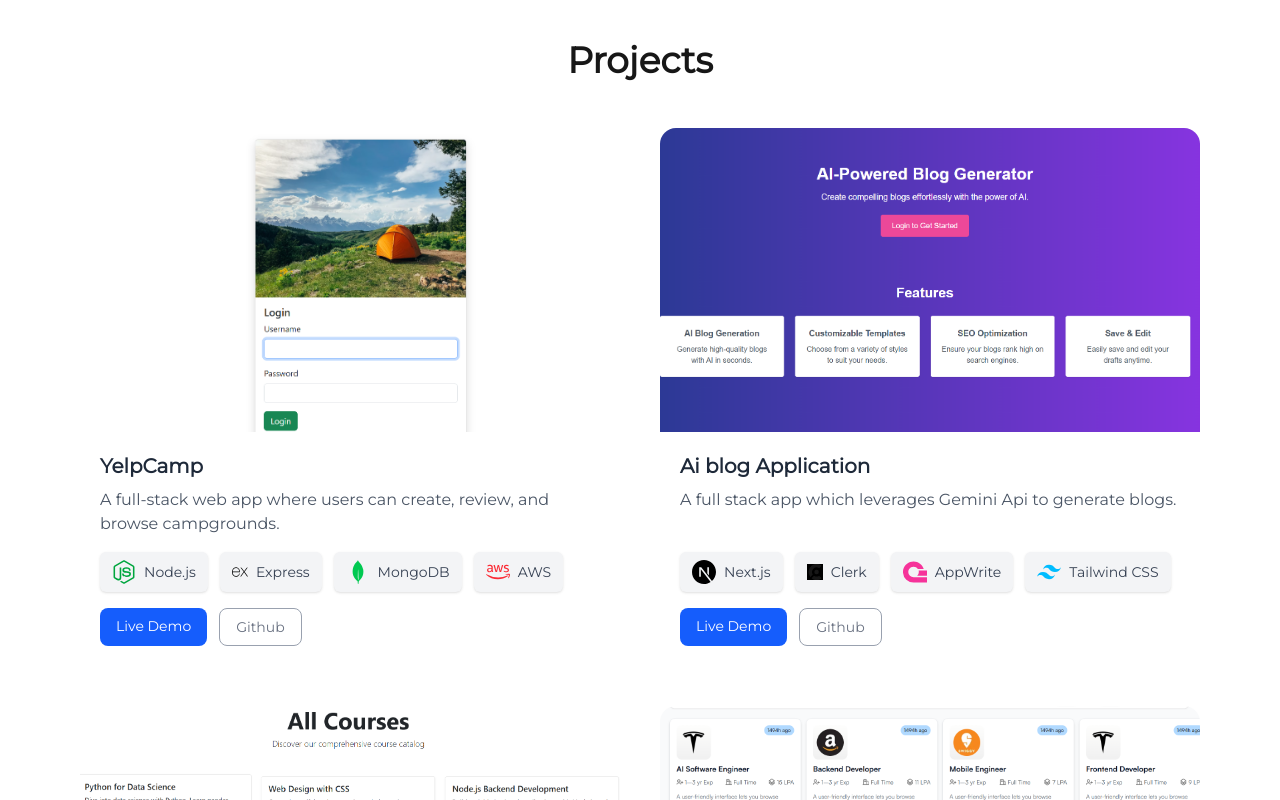
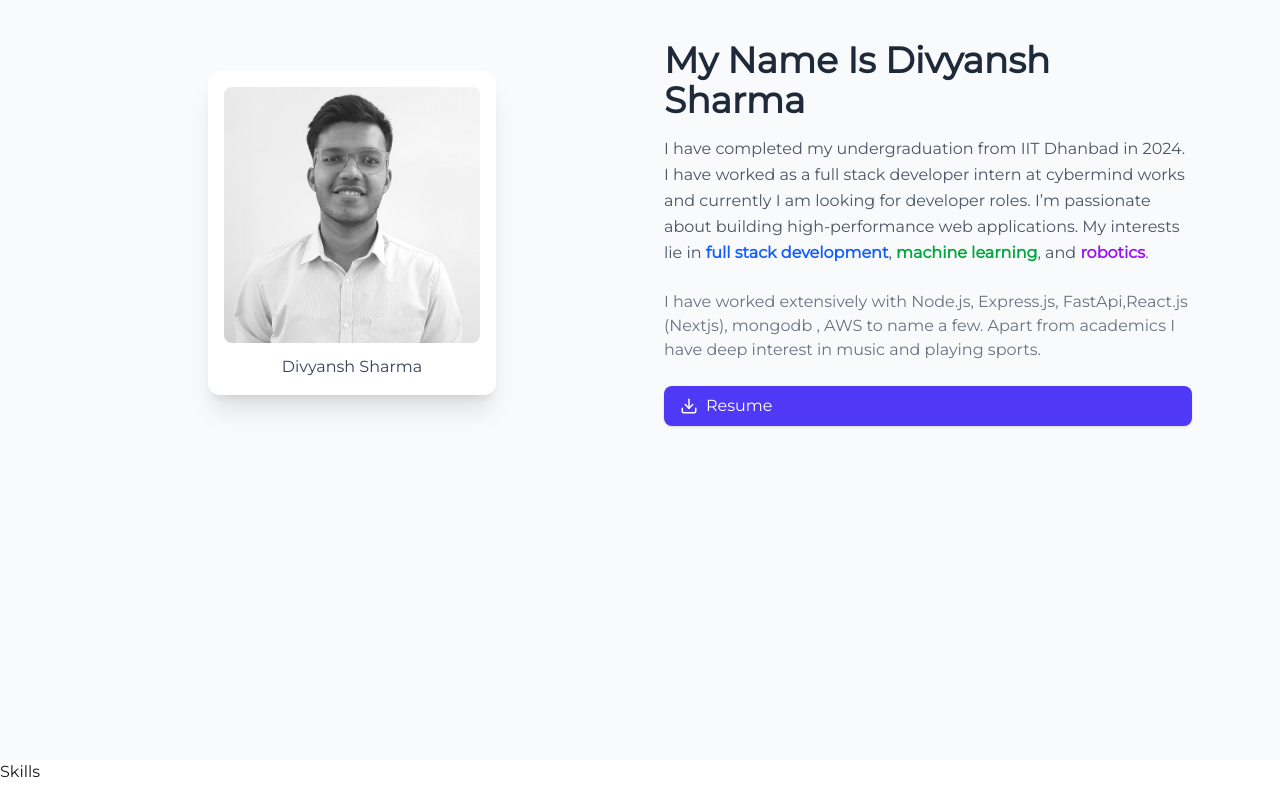
Before and after one commit to divyan154/portfolio, a Next.js app: page / in a window 1280 px wide. Shown: the part 900-1700 px from the top of the page. Built offline with nearby package versions, Linux system fonts and the light colour scheme.

Commit message:
About page

```diff
--- a/app/page.tsx
+++ b/app/page.tsx
@@ -1,11 +1,15 @@
+import AboutSection from "@/sections/AboutSection";
 import Contact from "@/sections/Contact";
 import Hero from "@/sections/Hero";
 import Projects from "@/sections/Projects";
+import Skills from "@/sections/Skills";
 
 export default function Home() {
   return (
     <div>
       <Hero />
+      <AboutSection />
+      <Skills/>
       <Projects />
       <Contact />
     </div>
--- a/package.json
+++ b/package.json
@@ -11,6 +11,7 @@
   "dependencies": {
     "@emailjs/browser": "^4.4.1",
     "framer-motion": "^12.23.12",
+    "lucide-react": "^0.542.0",
     "next": "15.5.0",
     "react": "19.1.0",
     "react-dom": "19.1.0",
--- a/sections/AboutSection.tsx
+++ b/sections/AboutSection.tsx
@@ -0,0 +1,79 @@
+"use client";
+import { motion } from "framer-motion";
+import { Download } from "lucide-react";
+import Image from "next/image";
+
+export default function AboutPage() {
+  return (
+    <section className="min-h-screen bg-gray-50 py-20" id="about">
+      <div className="max-w-6xl mx-auto grid grid-cols-1 md:grid-cols-2 gap-12 items-center px-6">
+        {/* --- IMAGE SIDE --- */}
+        <div className="flex justify-center">
+          <motion.div
+            initial={{ opacity: 0, scale: 0.9 }}
+            animate={{ opacity: 1, scale: 1 }}
+            transition={{ duration: 0.6 }}
+            whileHover={{ rotate: 1, scale: 1.05 }}
+            className="bg-white p-4 rounded-xl shadow-xl w-72"
+          >
+            <div className="relative w-64 h-64 overflow-hidden rounded-lg">
+              <Image
+                src="/myphoto.jpg"
+                alt="My Profile"
+                fill
+                className="object-cover grayscale hover:grayscale-0 hover:brightness-100 transition duration-500"
+              />
+            </div>
+            <p className="text-center mt-3 text-gray-700 font-medium">
+              Divyansh Sharma
+            </p>
+          </motion.div>
+        </div>
+
+        {/* --- TEXT SIDE --- */}
+        <div>
+          <h2 className="text-3xl md:text-4xl font-bold text-gray-800 mb-4">
+            My Name Is Divyansh Sharma
+          </h2>
+          <p className="text-gray-600 mb-6 leading-relaxed">
+            I have completed my undergraduation from IIT Dhanbad in 2024. I have
+            worked as a full stack developer intern at cybermind works and
+            currently I am looking for developer roles. I’m passionate about
+            building high-performance web applications. My interests lie in
+            <span className="font-semibold text-blue-600">
+              {" "}
+              full stack development
+            </span>
+            ,{" "}
+            <span className="font-semibold text-green-600">
+              machine learning
+            </span>
+            , and{" "}
+            <span className="font-semibold text-purple-600">robotics</span>.
+          </p>
+
+          {/* Skills */}
+
+          <p className="text-gray-500">
+            I have worked extensively with Node.js, Express.js, FastApi,React.js
+            (Nextjs), mongodb , AWS to name a few. Apart from academics I have
+            deep interest in music and playing sports.
+          </p>
+
+          {/* Resume Button */}
+          <div className="mt-6">
+            <a
+              href="https://drive.google.com/file/d/1gw5nU-9ErVNt1auzQFe94oEmHpBoRIRN/view?usp=sharing"
+              download
+              className="flex items-center gap-2 px-4 py-2 bg-indigo-600 text-white rounded-lg shadow hover:bg-indigo-700 transition"
+              target="_blank"
+            >
+              <Download size={18} />
+              Resume
+            </a>
+          </div>
+        </div>
+      </div>
+    </section>
+  );
+}
--- a/sections/Skills.tsx
+++ b/sections/Skills.tsx
@@ -0,0 +1,5 @@
+import React from "react";
+
+export default function Skills() {
+  return <div>Skills</div>;
+}
```
Also changed, not shown: public/myphoto.jpg (added), 1 other file (tests, documents, lock files or other folders).
